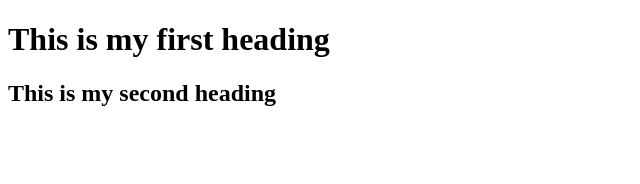
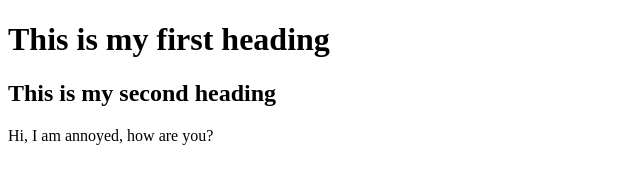
Before and after one commit to nlr12114/CIS215, a plain HTML site: page index.html in a window 1280 px wide. Shown: the whole page, without its empty margins (0-640 px from the left). Drawn offline with Linux system fonts and the light colour scheme.

Commit message:
This is the third change <p>

```diff
--- a/index.html
+++ b/index.html
@@ -9,5 +9,8 @@
 <body>
     <h1>This is my first heading</h1>
     <h2>This is my second heading</h2>
+
+    <p> Hi, I am annoyed, how are you?</p>
+
 </body>
 </html>
```
